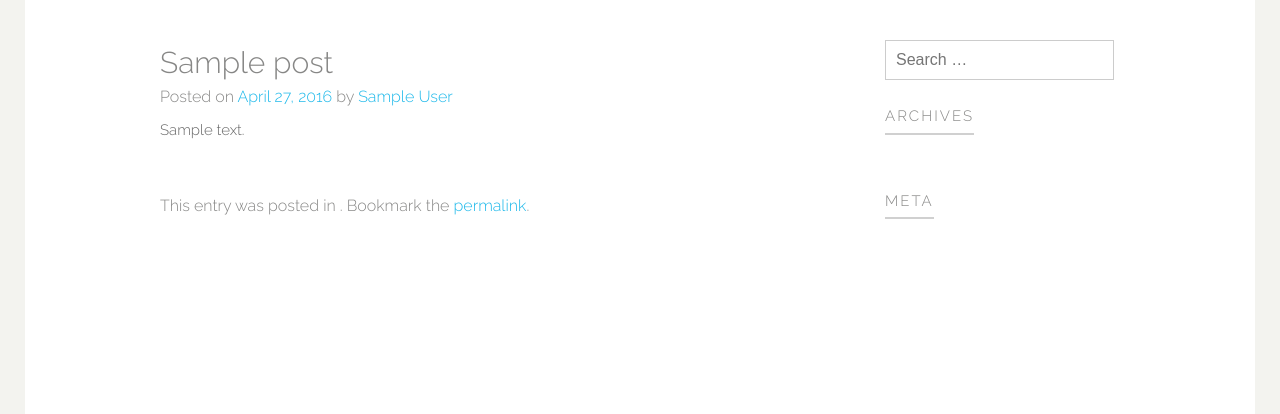
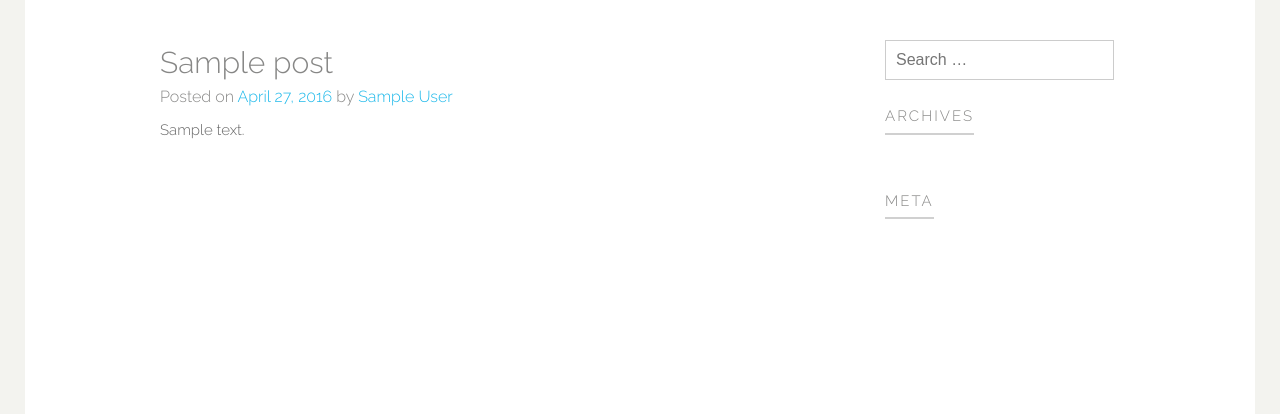
Before and after one commit to syqkimi1990/FieldPress, a WordPress theme: template fieldpress/themes/fieldpress/single.php in a window 1280 px wide. Shown: the part 106-520 px from the top of the page. Run offline with PHP 8.4 and a stand-in for WordPress, Linux system fonts and the light colour scheme; the site name, menu and one post (Sample post) are stand-ins, and other content is empty; some libraries are stand-ins or nearby versions.

Commit message:
Delete the permalink link at bottom of the page
Delete the permalink link at bottom of the page

```diff
--- a/fieldpress/themes/fieldpress/content-single.php
+++ b/fieldpress/themes/fieldpress/content-single.php
@@ -42,17 +42,17 @@
 		if ( !fieldpress_categorized_blog() ) {
 			// This blog only has 1 category so we just need to worry about tags in the meta text
 			if ( '' != $tag_list ) {
-				$meta_text = __( 'This entry was tagged %2$s. Bookmark the <a href="%3$s" rel="bookmark">permalink</a>.', 'cp' );
+				//$meta_text = __( 'This entry was tagged %2$s. Bookmark the <a href="%3$s" rel="bookmark">permalink</a>.', 'cp' );
 			} else {
-				$meta_text = __( 'Bookmark the <a href="%3$s" rel="bookmark">permalink</a>.', 'cp' );
+				//$meta_text = __( 'Bookmark the <a href="%3$s" rel="bookmark">permalink</a>.', 'cp' );
 			}
 		} else {
 			// But this blog has loads of categories so we should probably display them here
-			if ( '' != $tag_list ) {
-				$meta_text = __( 'This entry was posted in %1$s and tagged %2$s. Bookmark the <a href="%3$s" rel="bookmark">permalink</a>.', 'cp' );
-			} else {
-				$meta_text = __( 'This entry was posted in %1$s. Bookmark the <a href="%3$s" rel="bookmark">permalink</a>.', 'cp' );
-			}
+//			if ( '' != $tag_list ) {
+//				$meta_text = __( 'This entry was posted in %1$s and tagged %2$s. Bookmark the <a href="%3$s" rel="bookmark">permalink</a>.', 'cp' );
+//			} else {
+//				$meta_text = __( 'This entry was posted in %1$s. Bookmark the <a href="%3$s" rel="bookmark">permalink</a>.', 'cp' );
+//			}
 		} // end check for categories on this blog
 
 		printf(
```
Also changed, not shown: fieldpress/themes/fieldpress/content-field-overview.php (+7 -7 lines).
